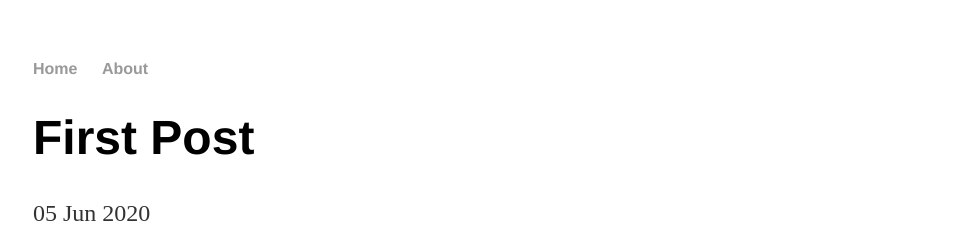
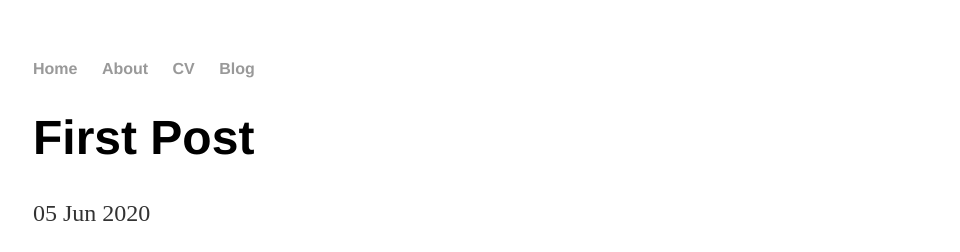
Before and after one commit to yangguomq/yangguomq.github.io, a Jekyll site: the page built from _posts/2020-06-05-first-post.md, in a window 1280 px wide. Shown: the top 252 px of the page, without its empty margins (159-1119 px from the left). Built offline with Jekyll 4.4.1, drawn with Linux system fonts in a browser that asks for light colours; our own code applies the rules of GitHub Pages for plain Markdown files.

Commit message:
Update default.html

```diff
--- a/_layouts/default.html
+++ b/_layouts/default.html
@@ -8,8 +8,10 @@
     <body>
         <nav>
             <ul>
-                <li><a href="/">Home</a></li>
-                <li><a href="/about">About</a></li>
+                    <li><a href="/">Home</a></li>
+                    <li><a href="/about">About</a></li>
+                    <li><a href="/cv">CV</a></li>
+                    <li><a href="/blog">Blog</a></li>
             </ul>
         </nav>
         <div class="container">
```
